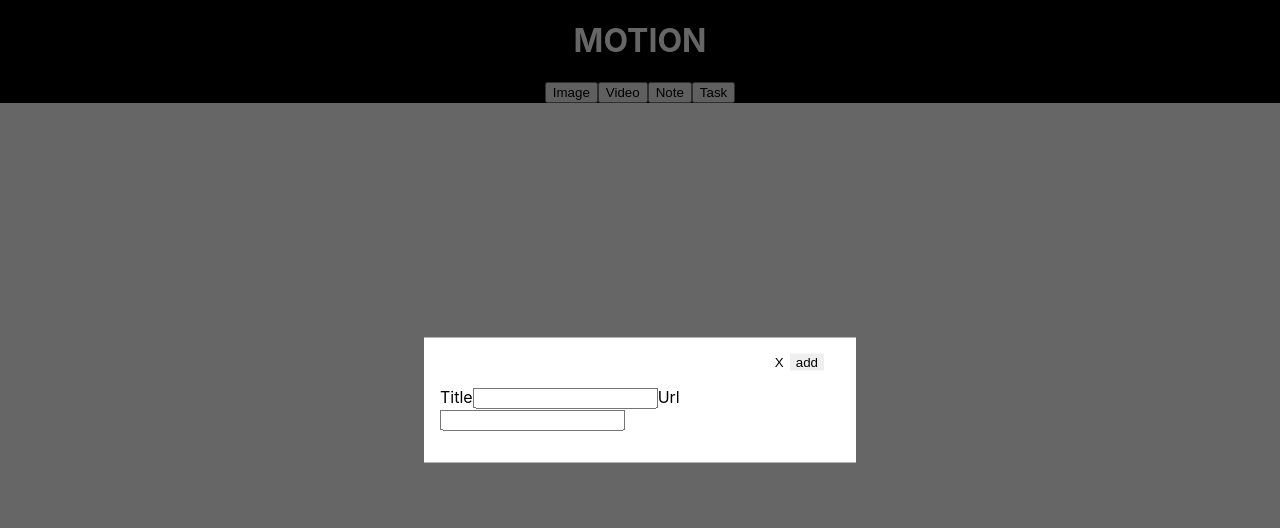
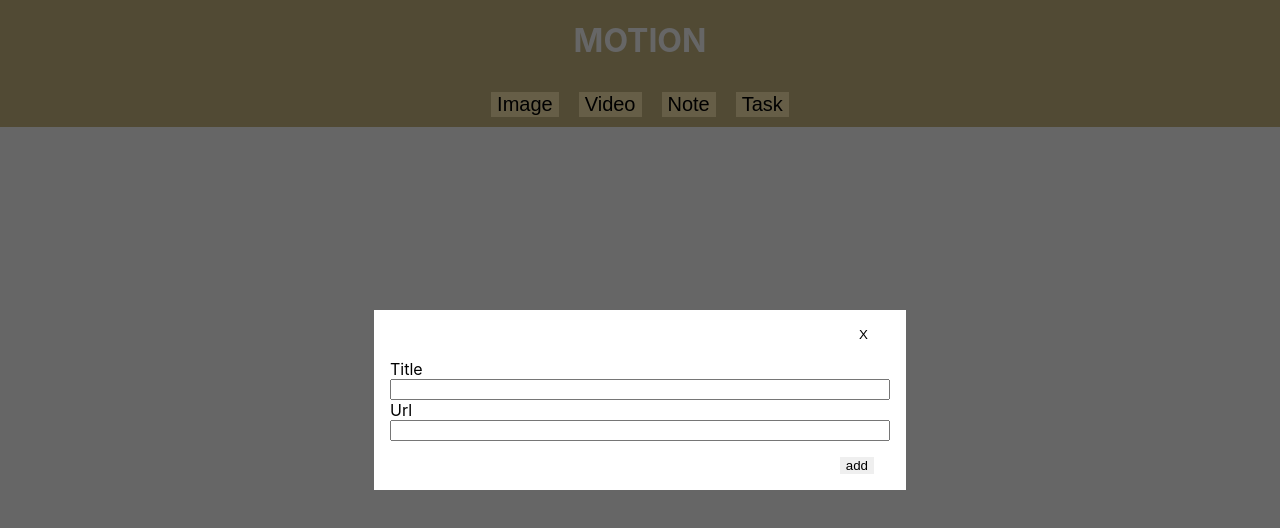
Before and after one commit to yohrran/study_typescript, a React (Create React App) app in the folder 11-toyProject/toyproject/: page / in a window 1280 px wide. Both pictures are taken after a click on the button "Image". Shown: the top 528 px of the page. Built offline with nearby package versions, Linux system fonts and the light colour scheme.

Commit message:
css 수정

```diff
--- a/11-toyProject/toyproject/src/components/Header.tsx
+++ b/11-toyProject/toyproject/src/components/Header.tsx
@@ -27,39 +27,39 @@ function Header({ date, setDate }: IHeaderProps) {
     switch (text) {
       case "Image":
         return (
-          <div>
+          <>
             <label>Title</label>
             <input type="text" name="text" onChange={setInputTitle} />
             <label>Url</label>
             <input type="text" name="text" onChange={setInputBody} />
-          </div>
+          </>
         );
       case "Video":
         return (
-          <div>
+          <>
             <label>Video</label>
             <input type="text" name="text" onChange={setInputTitle} />
             <label>Url</label>
             <input type="text" name="text" onChange={setInputBody} />
-          </div>
+          </>
         );
       case "Note":
         return (
-          <div>
+          <>
             <label>Note</label>
             <input type="text" name="text" onChange={setInputTitle} />
             <label>Body</label>
             <input type="text" name="text" onChange={setInputBody} />
-          </div>
+          </>
         );
       default:
         return (
-          <div>
+          <>
             <label>Task</label>
             <input type="text" name="text" onChange={setInputTitle} />
             <label>Body</label>
             <input type="text" name="text" onChange={setInputBody} />
-          </div>
+          </>
         );
     }
   };
@@ -91,10 +91,10 @@ function Header({ date, setDate }: IHeaderProps) {
       <HeadBox>
         <Head>MOTION</Head>
         <ButtonContainer>
-          <button onClick={handleOpenModal}>Image</button>
-          <button onClick={handleOpenModal}>Video</button>
-          <button onClick={handleOpenModal}>Note</button>
-          <button onClick={handleOpenModal}>Task</button>
+          <ButtonTag onClick={handleOpenModal}>Image</ButtonTag>
+          <ButtonTag onClick={handleOpenModal}>Video</ButtonTag>
+          <ButtonTag onClick={handleOpenModal}>Note</ButtonTag>
+          <ButtonTag onClick={handleOpenModal}>Task</ButtonTag>
           <Modal
             visible={isOpen}
             onClose={handleCloseModal}
@@ -112,7 +112,7 @@ export default Header;
 const HeadContainer = styled.header`
   display: flex;
   justify-content: center;
-  background-color: black;
+  background-color: #cbba83;
 `;
 const HeadBox = styled.div`
   display: flex;
@@ -125,3 +125,9 @@ const Head = styled.h1`
 const ButtonContainer = styled.div`
   display: flex;
 `;
+const ButtonTag = styled.button`
+  margin: 10px;
+  font-size: 20px;
+  background-color: #ffecb3;
+  border: none;
+`;
--- a/11-toyProject/toyproject/src/components/Modal.tsx
+++ b/11-toyProject/toyproject/src/components/Modal.tsx
@@ -22,11 +22,13 @@ function Modal({ children, visible, onClose, onAdd }: ModalBaseProps) {
           <CloseButton type="button" onClick={onClose}>
             X
           </CloseButton>
+        </Title>
+        <Content>{children}</Content>
+        <Title>
           <AddButton type="button" onClick={onAdd}>
             add
           </AddButton>
         </Title>
-        <Content>{children}</Content>
       </ModalSection>
     </>
   );
@@ -52,7 +54,6 @@ const fadeOut = keyframes`
   }
 `;
 
-// components
 const modalSettings = (visible: boolean) => css`
   visibility: ${visible ? "visible" : "hidden"};
   z-index: 15;
@@ -71,7 +72,7 @@ const Background = styled.div<{ visible: boolean }>`
 `;
 
 const ModalSection = styled.div<{ visible: boolean }>`
-  width: 400px;
+  width: 500px;
   position: absolute;
   top: 50%;
   left: 50%;
@@ -88,6 +89,8 @@ const Title = styled.div`
 `;
 
 const Content = styled.div`
+  display: flex;
+  flex-direction: column;
   padding: 16px 0;
 `;
 
--- a/11-toyProject/toyproject/src/components/Section.tsx
+++ b/11-toyProject/toyproject/src/components/Section.tsx
@@ -9,20 +9,18 @@ type ShowDate = {
   body: string;
 };
 function Section({ date, setDate }: IHeaderProps) {
-  console.log("section:::::::::::::::::::::::", date);
-
   const showDate = ({ text, title, body }: ShowDate) => {
     switch (text) {
       case "Image":
         return (
-          <div>
+          <BodySection>
             <img src={body} alt="title" />
             <h2>{title}</h2>
-          </div>
+          </BodySection>
         );
       case "Video":
         return (
-          <div>
+          <BodySection>
             <YouTube
               videoId={body}
               opts={{
@@ -34,47 +32,76 @@ function Section({ date, setDate }: IHeaderProps) {
               }}
             />
             <h2>{title}</h2>
-          </div>
+          </BodySection>
         );
       case "Note":
         return (
-          <div>
+          <BodySection>
+            <p>제목</p>
             <h1>{title}</h1>
+            <p>본문</p>
             <h2>{body}</h2>
-          </div>
+          </BodySection>
         );
       default:
         return (
-          <div>
+          <BodySection>
+            <p>제목</p>
             <h1>{title}</h1>
-            <h3>-{body}</h3>
-          </div>
+            <p>ToDo</p>
+            <h2>{body}</h2>
+          </BodySection>
         );
     }
   };
 
-  const deleteButton = (e: CustomMouseEvent) => {
-    setDate(date.filter((el, i) => i.toString() !== e.currentTarget.id));
+  const handleDeleteButton = (e: CustomMouseEvent) => {
+    setDate(date.filter((_, i) => i.toString() !== e.currentTarget.id));
   };
 
   return (
-    <>
+    <BoxContainer>
       {date.map((el, i) => (
-        <div key={i}>
+        <BoxSection key={i}>
           <div>{showDate(el)}</div>
-          <CloseButton type="button" id={i.toString()} onClick={deleteButton}>
+          <DeleteButton
+            type="button"
+            id={i.toString()}
+            onClick={handleDeleteButton}
+          >
             X
-          </CloseButton>
-        </div>
+          </DeleteButton>
+        </BoxSection>
       ))}
-    </>
+    </BoxContainer>
   );
 }
 
 export default Section;
 
-const CloseButton = styled.button`
+const BoxContainer = styled.div`
+  margin-top: 20px;
+`;
+
+const BodySection = styled.div`
+  display: flex;
+  justify-content: space-around;
+  align-items: center;
+  width: 400px;
+  top: 50%;
+  left: 50%;
+  background-color: #ffffe5;
+  padding: 16px;
+  margin: 10px;
+`;
+
+const BoxSection = styled.div`
+  display: flex;
+`;
+
+const DeleteButton = styled.button`
   border: none;
   background: none;
   cursor: pointer;
+  font-size: 30px;
 `;
```
